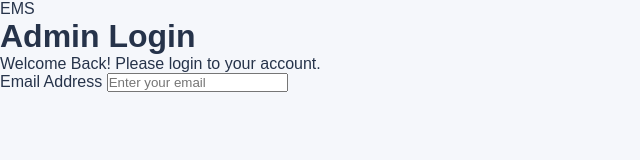
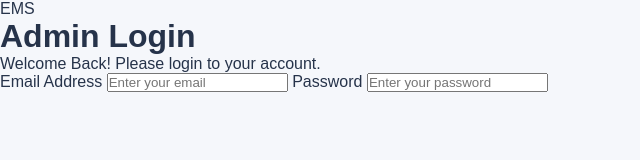
Before and after one commit to MiNi-AI-DEV/Exam_Management_Web_System, a plain HTML site: page admin-login.html in a window 1280 px wide. Shown: the whole page, without its empty margins (0-640 px from the left). Drawn offline with Linux system fonts and the light colour scheme.

Commit message:
updated admin.login

```diff
--- a/admin-login.html
+++ b/admin-login.html
@@ -27,3 +27,8 @@
                 id="admin-email"
                 name="admin-email"
                 placeholder="Enter your email" required>
+
+                <label for="Admin Password">Password</label>
+                <input type="password"
+                id="admin-password"
+                placeholder="Enter your password" required>
```
